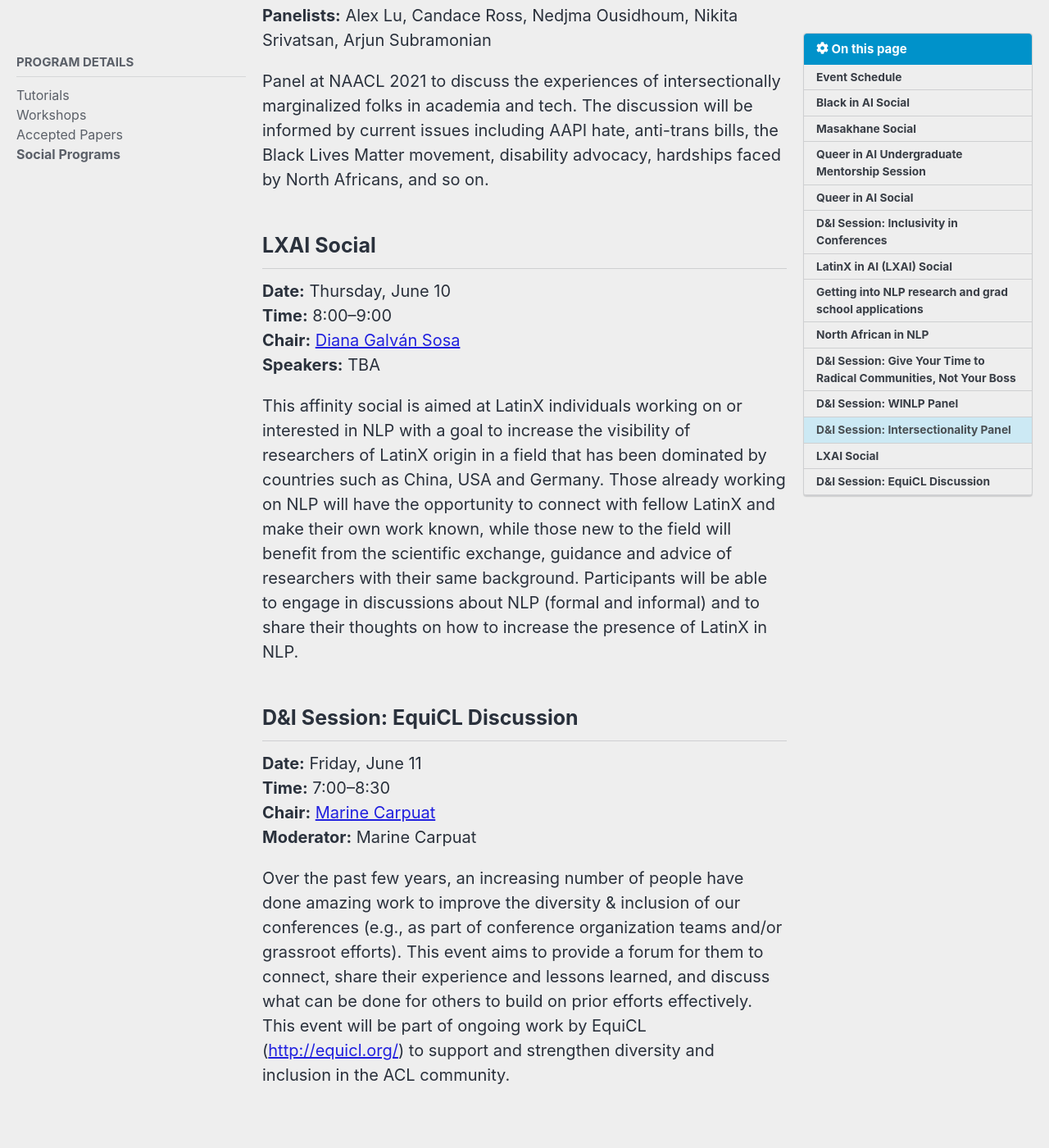
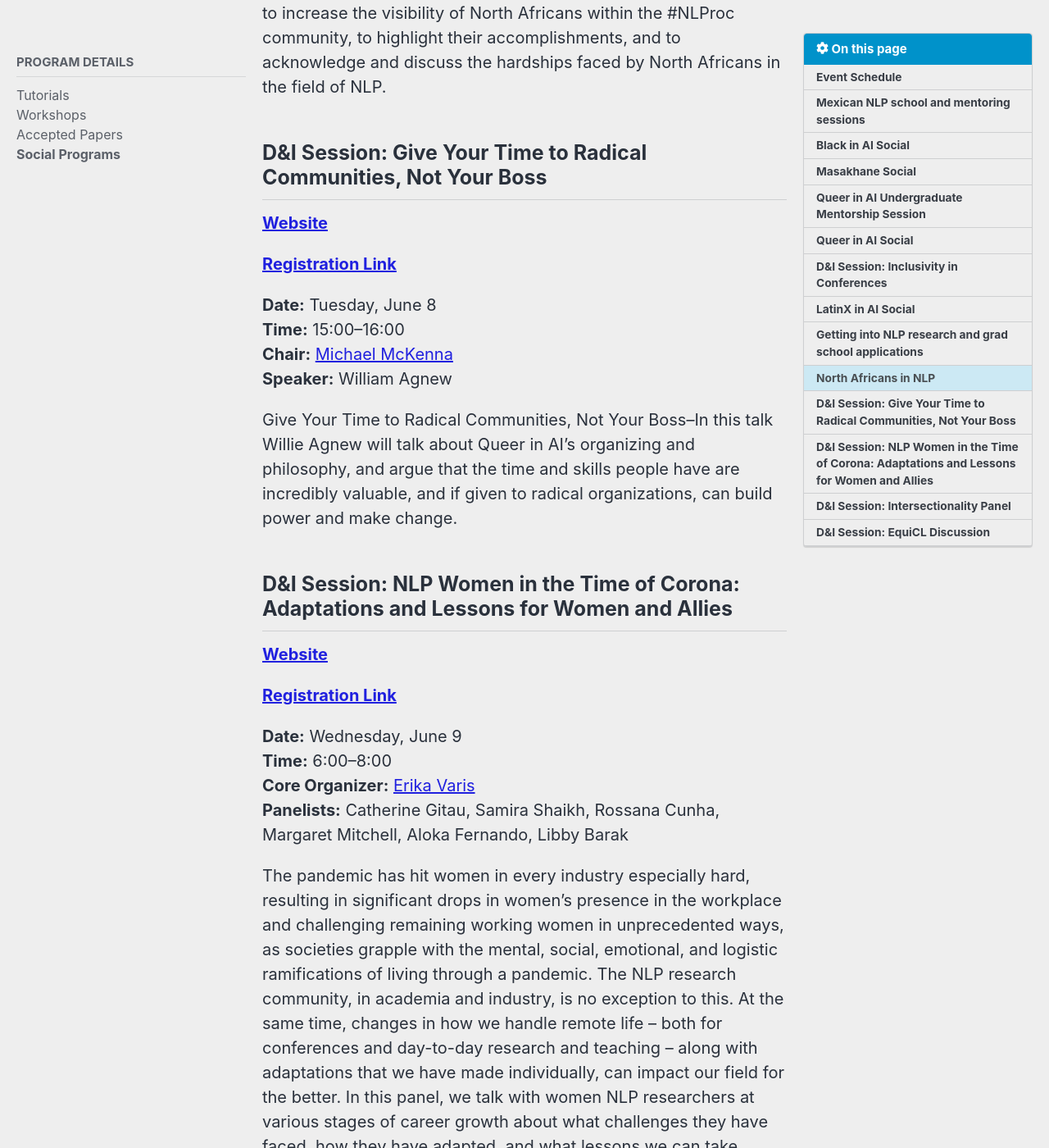
Before and after one commit to naacl-org/naacl-2021-website, a Jekyll site: the page built from _pages/program/social.md, in a window 1280 px wide and 1400 px high, scrolled down 6349 px. Shown: the whole window at 82% size. Built offline with Jekyll 4.4.1, drawn with Linux system fonts in a browser that asks for light colours; cached includes are drawn as plain includes; nearby versions of some CDN libraries; comment, search, counter and statistics services are not loaded; some of the changed text lies outside the part shown.

Commit message:
Made a few updates

```diff
--- a/_pages/program/social.md
+++ b/_pages/program/social.md
@@ -19,46 +19,70 @@
 .event-table tr td:nth-child(2) { min-width: 7em; }
 </style>
 
+| June 2-4 | Whole day | Mexican NLP school and mentoring sessions |
 | Sunday, June 6 | 9:00--11:00 | Black in AI social |
 | Sunday, June 6 | 10:30--12:00 | Masakhane social |
 | Sunday, June 6 | 15:00--16:00 | Queer in AI Undergraduate Mentorship Session |
 | Sunday, June 6 | 18:30--20:00 | Queer in AI social |
 | Monday, June 7 | 6:30--8:00 | Queer in AI social |
 | Monday, June 7 | 13:00--14:00 | D&I Session: Inclusivity in Conferences |
-| Monday, June 7 | 14:30--16:00 | LatinX in AI (LXAI) Social |
+| Monday, June 7 | 14:30--16:00 | LatinX in AI Social |
 | Monday, June 7 | 14:30--16:00 | Getting into NLP research and grad school applications |
 | Tuesday, June 8 | 6:30--8:00 | Getting into NLP research and grad school applications |
-| Tuesday, June 8 | 13:00--15:00 | North African in NLP |
+| Tuesday, June 8 | 13:00--15:00 | North Africans in NLP |
 | Tuesday, June 8 | 15:00--16:00 | D&I Session: Give Your Time to Radical Communities, Not Your Boss |
 | Wednesday, June 9 | 6:00--8:00 | D&I session: WINLP panel |
 | Thursday, June 10 | 6:00--7:00 | D&I Session: Intersectionality panel |
-| Thursday, June 10 | 8:00--9:00 | LXAI Social |
+| Thursday, June 10 | 8:00--9:00 | LatinX in AI Social |
 | Friday, June 11 | 7:00--8:30 | D&I session: EquiCL discussion |
 {: .event-table}
 
+## Mexican NLP school and mentoring sessions
+
+**Date:** June 2-4<br>
+**Time:** 9:00--11:00<br>
+
+[**Website**](https://ampln.github.io/escuelaverano2021/)
+
+This Summer School has the aim to 1) Strengthen the NLP training for the Latin American student community; 2) Promote the diversity of the NLP community by increasing the visibility of Mexico and the Latin American region (currently part of NAACL). The mentoring sessions are focused on undregraduate/graduate students pursuing a career in NLP.
+
+The mentoring sessions are scheduled for Friday June 4th 11:15-13:00 (GMT-5) Mexico City Time.
+
 ## Black in AI Social
+
+[**Website**](https://blackinai.github.io/#/events/social-naacl-2021)
+
+[**Registration Link**](https://forms.office.com/Pages/ResponsePage.aspx?id=28am4grn6EidKwihTYoMpX41ACvpRHNMrOJ_vQ5RiqBURUpLUzBXT0RJNUJXU05YUzdITFdZUVJGQi4u)
 
 **Date:** Sunday, June 6<br>
 **Time:** 9:00--11:00<br>
-**Chair:** [Salomey Osei](mailto:sosei@aimsammi.org)
+**Organizers:** [Salomey Osei, Foutse Yuehgoh, Mírian Silva](mailto:sosei@aimsammi.org)
 
 Black in AI is a place for sharing ideas, fostering collaborations and discussing initiatives to increase the presence of Black people in the field of Artificial Intelligence. Join the Black in AI social to connect with Black researchers in NLP and to learn how to get involved in this affinity group!
 
 
 ## Masakhane Social
 
+[**Website**](https://www.masakhane.io/events/social-naacl-2021)
+
+[**Registration Link**](https://docs.google.com/forms/d/e/1FAIpQLScd7Y5Lo7bU6RqWsL0V40msa6sToyqICrM2aN-i8Nn50_Tx6w/viewform)
+
 **Date:** Sunday, June 6<br>
 **Time:** 10:30--12:00<br>
-**Chair:** [Bonaventure Dossou](mailto:femipancrace.dossou@gmail.com)
+**Organizers:** [Bonaventure Dossou and Chris Emezue](mailto:femipancrace.dossou@gmail.com)
 
 Masakhane is a grassroots organisation whose mission is to strengthen and spur NLP research in African languages, for Africans, by Africans. Join Masakhane's social event to meet the amazing researchers in this community, discuss their current efforts in builing NLP tools for African languages, and learn how to support them and/or get involved!
 
 
 ## Queer in AI Undergraduate Mentorship Session
 
+[**Website**](https://2021.naacl.org/blog/queer-mentorship/)
+
+[**Registration Link**](https://forms.gle/jzXex9AX9yJD5VudA)
+
 **Date:** Sunday, June 6<br>
 **Time:** 15:00--16:00<br>
-**Chair:** [Arjun Subramonian](mailto:queerinai@gmail.com)
+**Organizer:** [Arjun Subramonian](mailto:queerinai@gmail.com)
 <br>
 **Speaker:** Sabrina Mielke
 
@@ -67,17 +91,21 @@
 
 ## Queer in AI Social
 
+[**Website**](https://sites.google.com/view/queer-in-ai/naacl-2021)
+
+[**Registration Link**](https://docs.google.com/forms/d/e/1FAIpQLSdUtsixb1lj4-C8B8VaXuIJziFVqr6VJkeLBUNQaYQKPuMZ-w/viewform)
+
 ***Session 1***<br>
 **Date:** Sunday, June 6<br>
 **Time:** 18:30--20:00<br>
-**Chair:** [Michael McKenna](mailto:queer-in-nlp@googlegroups.com)
+**Host:** [Michael McKenna](mailto:queer-in-nlp@googlegroups.com)
 <br>
 **Speaker:** Aditya Joshi
 
 ***Session 2***<br>
 **Date:** Monday, June 7<br>
 **Time:** 6:30--8:00<br>
-**Chair:** [Michael McKenna](mailto:queer-in-nlp@googlegroups.com)
+**Host:** [Jack Dukatz](mailto:queer-in-nlp@googlegroups.com)
 <br>
 **Speaker:** Nikita Srivatsan
 
@@ -85,6 +113,10 @@
 
 
 ## D&I Session: Inclusivity in Conferences
+
+[**Website**](https://2021.naacl.org/blog/inclusivity-panel/)
+
+[**Registration Link**](https://us02web.zoom.us/webinar/register/WN_44wmsiHESU-DM73VR2o6bg)
 
 **Date:** Monday, June 7<br>
 **Time:** 13:00--14:00<br>
@@ -96,10 +128,18 @@
 The purpose of the diversity and inclusion panel is to bring together representatives from different affinity groups to discuss how NLP conferences can be made more accessible and welcoming. It is also to raise awareness for these issues with the larger community and the organisers of future conferences.
 
 
-## LatinX in AI (LXAI) Social
+## LatinX in AI Social
 
+***Session 1***<br>
 **Date:** Monday, June 7<br>
 **Time:** 14:30--16:00<br>
+**Chair:** [Diana Galván Sosa](mailto:dianags@latinxinai.org)
+<br>
+**Speakers:** TBA
+
+***Session 2***<br>
+**Date:** Thursday, June 10<br>
+**Time:** 8:00--9:00<br>
 **Chair:** [Diana Galván Sosa](mailto:dianags@latinxinai.org)
 <br>
 **Speakers:** TBA
@@ -109,6 +149,8 @@
 
 ## Getting into NLP research and grad school applications
 
+[**Website**](https://2021.naacl.org/blog/grad-school-panel/)
+
 ***Session 1***<br>
 **Date:** Monday, June 7<br>
 **Time:** 14:30--16:00<br>
@@ -116,6 +158,8 @@
 <br>
 **Moderator:** Samira Shaikh<br>
 **Panelists:** Abhilasha Ravichander, William Agnew, Pan Xu, Phu Mon Htut, Elizabeth Salesky
+
+[**Registration Link**](https://us02web.zoom.us/webinar/register/WN_Pw-VB-rQRbyAfYyHRSo9PQ)
 
 ***Session 2***<br>
 **Date:** Tuesday, June 8<br>
@@ -125,10 +169,14 @@
 **Moderator:** Vlad Niculae<br>
 **Panelists:** Sebastian Ruder, Salomon Kabongo, Sian Gooding, Nick McKenna, Elizabeth Nielsen
 
+[**Registration Link**](https://us02web.zoom.us/webinar/register/WN_YKTcpkAJTEGsH9e6IneGUQ)
+
 The intented audience of this is pre-doctoral students and in general anyone who is looking to get into NLP research. The session is schedule to open with a brief introducion of various initiatives aimed to predoctoral researchers, followed by a 45 minutes panel with graduate students from Europe, Asia, and US moderated by a faculty member.
 
 
-## North African in NLP
+## North Africans in NLP
+
+[**Registration Link**](https://forms.gle/W1UkPvvWdd4CknHi8)
 
 **Date:** Tuesday, June 8<br>
 **Time:** 13:00--15:00<br>
@@ -139,6 +187,11 @@
 
 ## D&I Session: Give Your Time to Radical Communities, Not Your Boss
 
+[**Website**](https://sites.google.com/view/queer-in-ai/home?authuser=0)
+
+[**Registration Link**](queer-in-nlp@googlegroups.com)
+
+
 **Date:** Tuesday, June 8<br>
 **Time:** 15:00--16:00<br>
 **Chair:** [Michael McKenna](mailto:queer-in-nlp@googlegroups.com)
@@ -148,11 +201,15 @@
 Give Your Time to Radical Communities, Not Your Boss--In this talk Willie Agnew will talk about Queer in AI's organizing and philosophy, and argue that the time and skills people have are incredibly valuable, and if given to radical organizations, can build power and make change.
 
 
-## D&I Session: WINLP Panel
+## D&I Session: NLP Women in the Time of Corona: Adaptations and Lessons for Women and Allies
+
+[**Website**](http://www.winlp.org/winlp-2021-satellite-workshop-naacl/)
+
+[**Registration Link**](https://www.eventbrite.com/e/naacl-winlp-panel-nlp-women-in-the-time-of-corona-registration-154296146929)
 
 **Date:** Wednesday, June 9<br>
 **Time:** 6:00--8:00<br>
-**Chair:** [Erika Varis](mailto:erikavaris@gmail.com)
+**Core Organizer:** [Erika Varis](winlp-chairs@googlegroups.com)
 <br>
 **Panelists:** Catherine Gitau, Samira Shaikh, Rossana Cunha, Margaret Mitchell, Aloka Fernando, Libby Barak
 
@@ -161,6 +218,10 @@
 
 ## D&I Session: Intersectionality Panel
 
+[**Website**](https://2021.naacl.org/blog/intersectionality-panel/)
+
+[**Registration Link**](https://us02web.zoom.us/webinar/register/WN_SBXeX3iBSJOsQ-zdSZ9Bhw)
+
 **Date:** Thursday, June 10<br>
 **Time:** 6:00--7:00<br>
 **Chair:** [Vasundhara Gautam](mailto:vasundhara131719@gmail.com)
@@ -168,17 +229,6 @@
 **Panelists:** Alex Lu, Candace Ross, Nedjma Ousidhoum, Nikita Srivatsan, Arjun Subramonian
 
 Panel at NAACL 2021 to discuss the experiences of intersectionally marginalized folks in academia and tech. The discussion will be informed by current issues including AAPI hate, anti-trans bills, the Black Lives Matter movement, disability advocacy, hardships faced by North Africans, and so on.
-
-
-## LXAI Social
-
-**Date:** Thursday, June 10<br>
-**Time:** 8:00--9:00<br>
-**Chair:** [Diana Galván Sosa](mailto:dianags@latinxinai.org)
-<br>
-**Speakers:** TBA
-
-This affinity social is aimed at LatinX individuals working on or interested in NLP with a goal to increase the visibility of researchers of LatinX origin in a field that has been dominated by countries such as China, USA and Germany. Those already working on NLP will have the opportunity to connect with fellow LatinX and make their own work known, while those new to the field will benefit from the scientific exchange, guidance and advice of researchers with their same background. Participants will be able to engage in discussions about NLP (formal and informal) and to share their thoughts on how to increase the presence of LatinX in NLP.
 
 
 ## D&I Session: EquiCL Discussion
```
Also changed, not shown: _posts/2021-05-11-affinity-groups.md (+15 -2 lines), _posts/2021-05-23-intersectionality-panel.md (+1 -1 lines), assets/images/affinity-blog/foutse.jpg (added), 1 other file.
